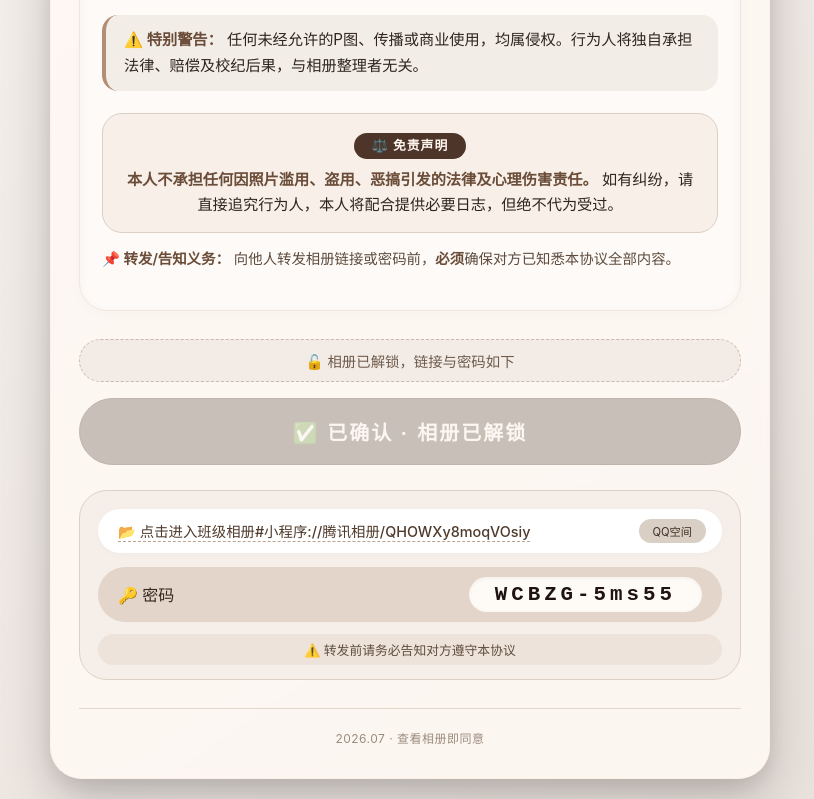
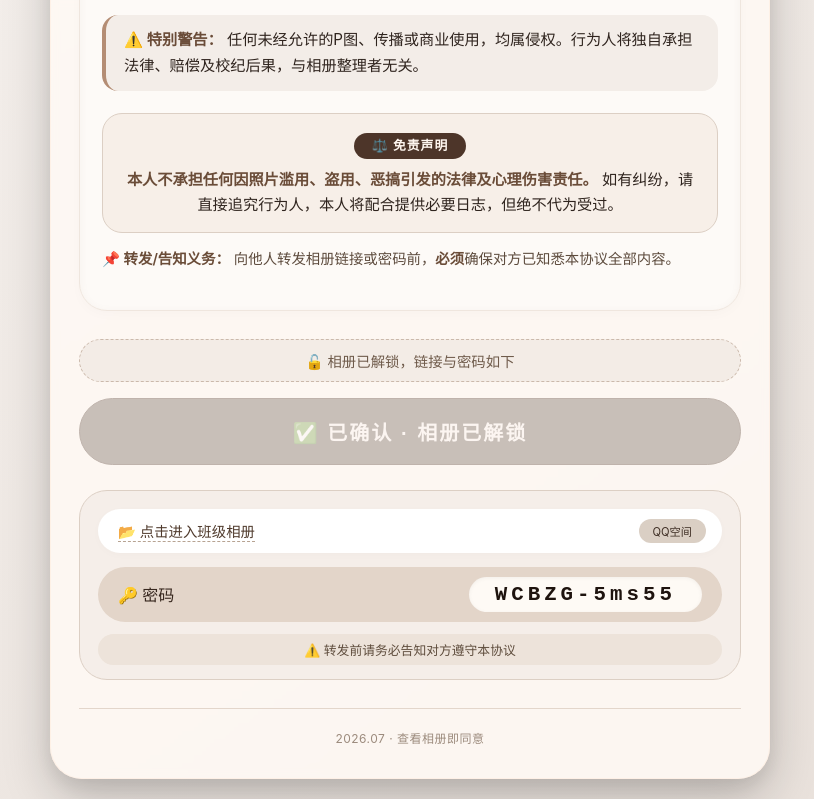
Before and after one commit to class-bin-data/cuddly-waffle, a plain HTML site: page index.html in a window 1280 px wide. Both pictures are taken after a click on the button "✅ 我已阅读并确认". Shown: the part 465-1264 px from the top of the page, without its empty margins (230-1044 px from the left). Drawn offline with Linux system fonts and the light colour scheme.

Commit message:
Update index.html

```diff
--- a/index.html
+++ b/index.html
@@ -368,8 +368,8 @@
     <!-- 相册链接 + 密码（仅此处显示一次，初始隐藏） -->
     <div class="album-access" id="albumAccess">
         <div class="link-row">
-            <a href="#小程序://腾讯相册/QHOWXy8moqVOsiy" target="_blank" rel="noopener noreferrer">
-                📂 点击进入班级相册#小程序://腾讯相册/QHOWXy8moqVOsiy
+            <a href="https://user.qzone.qq.com/263175043/photo/V54HDqQZ0TLkbt14fSkx383XqP1w4tLJ/" target="_blank" rel="noopener noreferrer">
+                📂 点击进入班级相册
             </a>
             <span class="copy-badge">QQ空间</span>
         </div>
```
